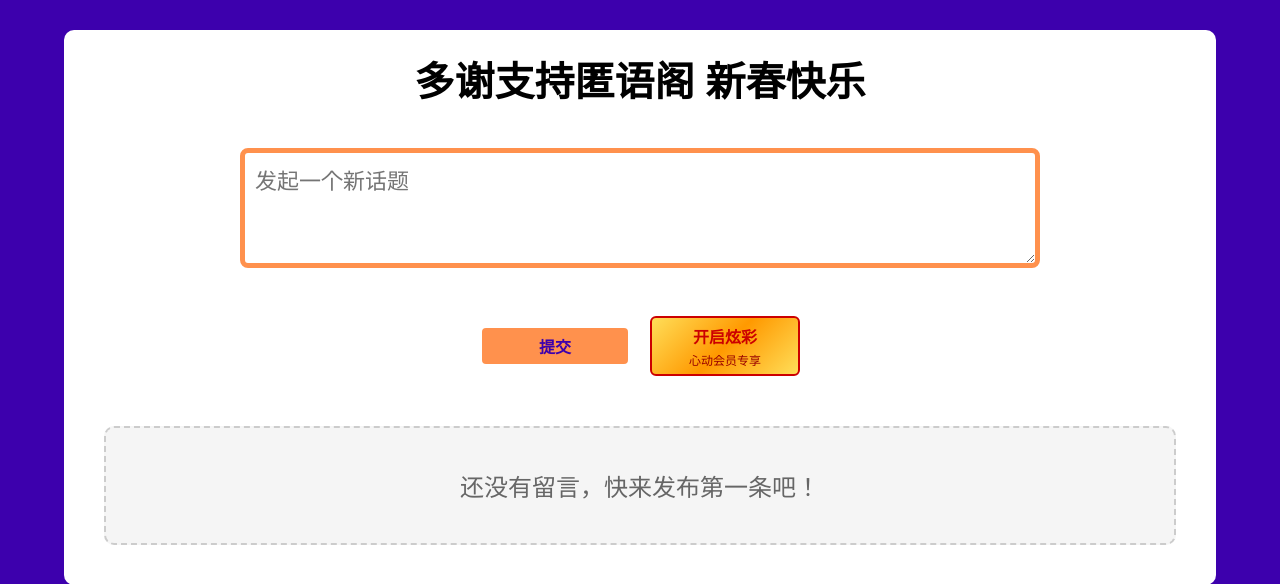
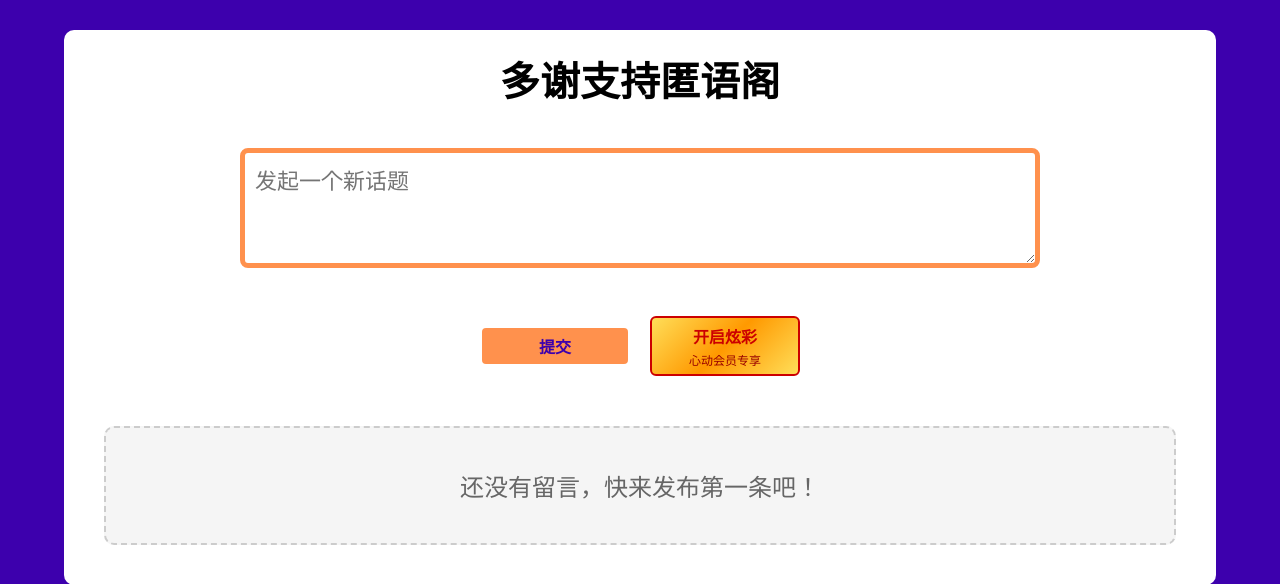
Before and after one commit to jasperinsh-afk/Babble, a Flask app: page /message in a window 1280 px wide. Shown: the part 92-676 px from the top of the page. Run offline with Flask 3, Linux system fonts and the light colour scheme; data that the repository does not hold is empty.

Commit message:
Update message.html

```diff
--- a/templates/message.html
+++ b/templates/message.html
@@ -32,7 +32,7 @@
     </div>
 
     <div class="main">
-        <h1 class="title">多谢支持匿语阁 新春快乐</h1>
+        <h1 class="title">多谢支持匿语阁</h1>
 
         <!-- 留言提交表单 -->
         <form action="/upload" method="post" enctype="multipart/form-data" id="mainForm">
```
